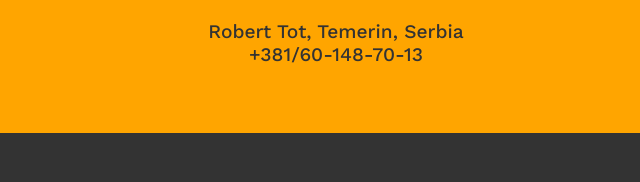
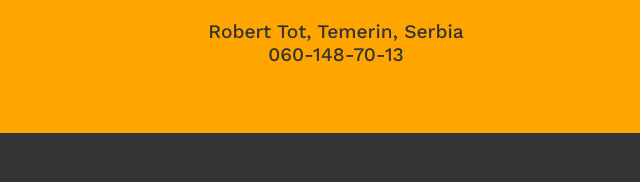
Before and after one commit to rottez/portfolio-test, a plain HTML site: page index.html in a window 1280 px wide. Shown: the part 2548-2730 px from the top of the page, 0-640 px from the left. Drawn offline with nearby package versions, Linux system fonts and the light colour scheme.

Commit message:
Update index.html

```diff
--- a/index.html
+++ b/index.html
@@ -120,7 +120,7 @@
 		<div class="profile">
 			<div>
 				<img src="img/rob.jpg">
-				<p>Robert Tot, Temerin, Serbia<br>+381/60-148-70-13<p>
+				<p>Robert Tot, Temerin, Serbia<br>060-148-70-13<p>
 			</div>
 			<div>
 				<h2>say hello</h2>
```
